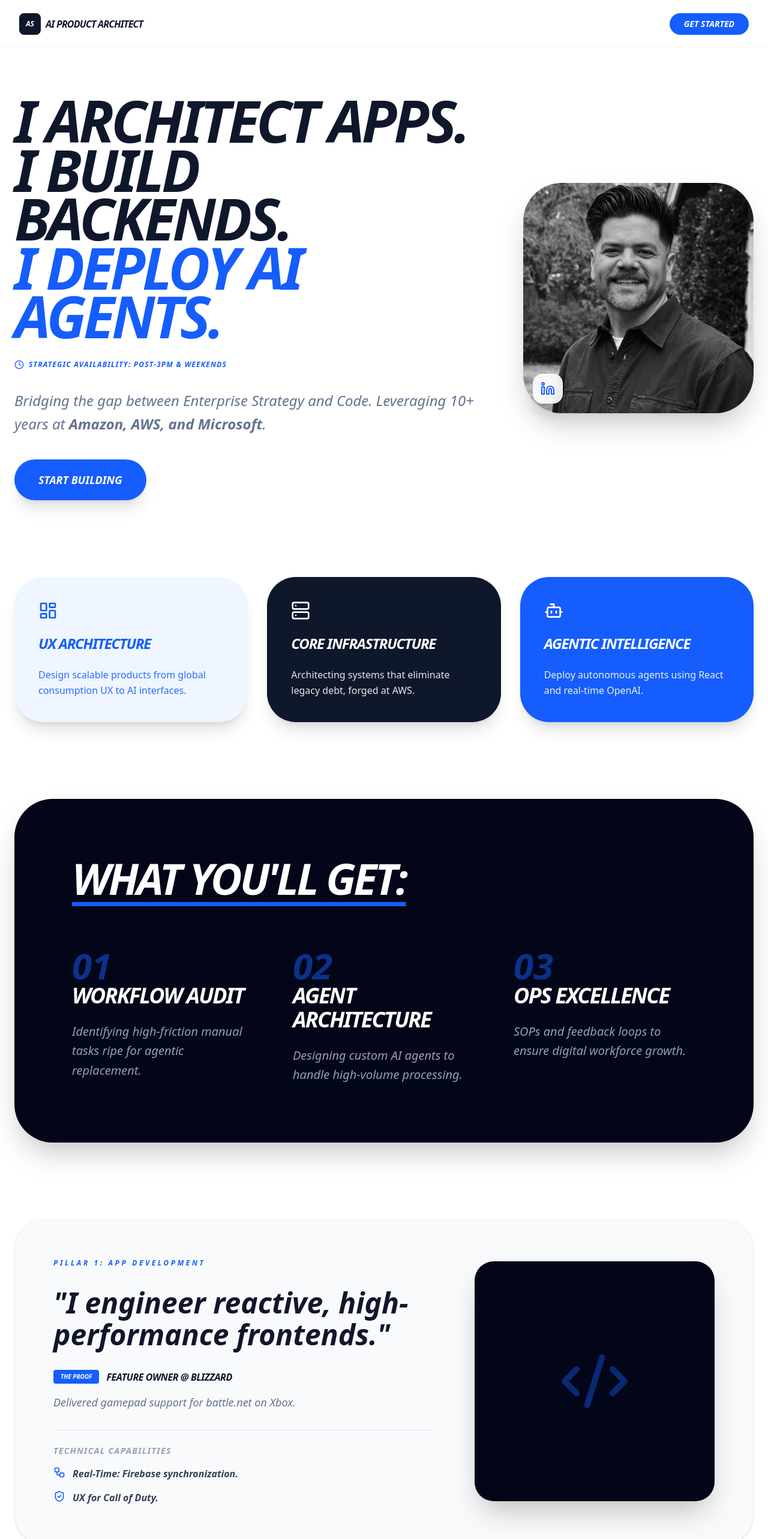
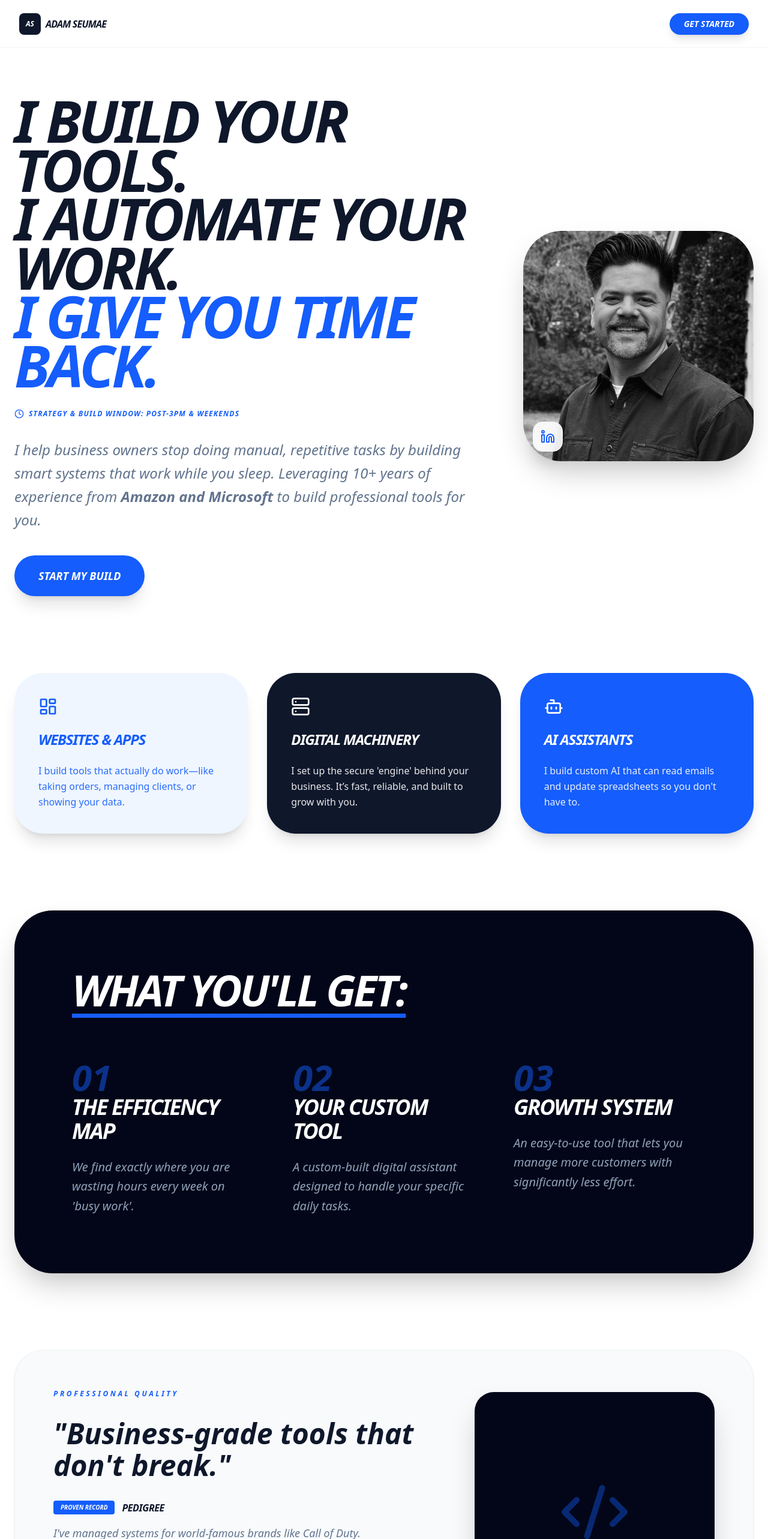
Before and after one commit to bombayway-png/portfolio-2026, a Next.js app: page / in a window 1280 px wide. Shown: the top 2566 px of the page at 60% size. Built offline with nearby package versions, Linux system fonts and the light colour scheme.

Commit message:
Update page.tsx

```diff
--- a/app/page.tsx
+++ b/app/page.tsx
@@ -38,8 +38,9 @@ export default function Home() {
   const outcomeRef = useRef<HTMLTextAreaElement>(null);
   const bottleneckRef = useRef<HTMLTextAreaElement>(null);
 
-  const outcomePlaceholder = "Clearly define the goal as best as you can today...";
-  const bottleneckPlaceholder = "e.g. High manual overhead in lead management, legacy system technical debt...";
+  // Simplified Placeholders
+  const outcomePlaceholder = "What is the #1 thing you want this tool to do for your business?";
+  const bottleneckPlaceholder = "Describe the 'busy work' that is currently taking up too much of your time...";
 
   const openPortal = (defaultType: string = '') => {
     setFormData(prev => ({ ...prev, projectType: defaultType }));
@@ -55,20 +56,19 @@ export default function Home() {
     });
   }, [formData.outcome, formData.description, activeFilter]);
 
-  // --- Deep Ingestion Handshake ---
   const generateCalendlyUrl = () => {
     const fullBriefing = `
-PROJECT: ${formData.projectType}
-OUTCOME: ${formData.outcome}
-BOTTLENECK: ${formData.description}
-BUDGET: ${formData.budget || 'Not specified'}
+GOAL: ${formData.projectType}
+DESIRED OUTCOME: ${formData.outcome}
+MANUAL BOTTLENECK: ${formData.description}
+BUDGET ESTIMATE: ${formData.budget || 'To be discussed'}
     `.trim();
 
     const baseUrl = "https://calendly.com/adamseumae/discovery-session";
     const params = new URLSearchParams({
       name: formData.name,
       email: formData.email,
-      'a1': fullBriefing // Bundled for invite notes visibility
+      'a1': fullBriefing
     });
     return `${baseUrl}?${params.toString()}`;
   };
@@ -84,32 +84,34 @@ BUDGET: ${formData.budget || 'Not specified'}
 
   return (
     <div className="min-h-screen bg-white text-slate-900 font-sans selection:bg-blue-100 overflow-x-hidden text-left">
+      {/* --- Sticky Navigation --- */}
       <nav className="fixed top-0 w-full z-50 bg-white/80 backdrop-blur-md border-b border-slate-100 h-20 flex items-center px-4 md:px-8">
         <div className="max-w-7xl mx-auto w-full flex justify-between items-center text-slate-900">
           <div className="flex items-center gap-2 font-black italic uppercase">
             <div className="w-8 h-8 md:w-9 md:h-9 bg-slate-900 rounded-lg flex items-center justify-center text-white text-[10px] md:text-xs">AS</div>
-            <span className="text-xs md:text-base tracking-tighter">AI Product Architect</span>
+            <span className="text-xs md:text-base tracking-tighter">Adam Seumae</span>
           </div>
-          <button onClick={() => openPortal()} className="bg-blue-600 text-white px-6 py-2 rounded-full font-bold text-[10px] md:text-sm uppercase italic hover:bg-blue-700 transition-all">Get Started</button>
+          <button onClick={() => openPortal()} className="bg-blue-600 text-white px-6 py-2 rounded-full font-bold text-[10px] md:text-sm uppercase italic hover:bg-blue-700 transition-all shadow-lg">Get Started</button>
         </div>
       </nav>
 
       <main className="max-w-7xl mx-auto px-6 pt-40 pb-24 text-slate-900">
-        {/* --- Hero Section --- */}
+        {/* --- Hero Section: Plain English --- */}
         <section className="flex flex-col md:flex-row gap-16 items-center mb-32">
           <div className="flex-1 order-2 md:order-1 text-slate-900">
             <h1 className="text-5xl md:text-8xl font-black tracking-tighter leading-[0.85] mb-8 italic uppercase">
-              I Architect Apps. <br /> I Build Backends. <br />
-              <span className="text-blue-600">I Deploy AI Agents.</span>
+              I Build Your Tools. <br /> I Automate Your Work. <br />
+              <span className="text-blue-600">I Give You Time Back.</span>
             </h1>
             <div className="flex items-center justify-start gap-2 text-blue-600 font-black text-[10px] md:text-xs uppercase italic tracking-widest mb-8">
-               <Clock size={16} /> Strategic Availability: Post-3PM & Weekends
+               <Clock size={16} /> Strategy & Build Window: Post-3PM & Weekends
             </div>
             <p className="text-xl md:text-2xl text-slate-500 max-w-3xl font-medium italic mb-10 leading-relaxed">
-              Bridging the gap between Enterprise Strategy and Code. Leveraging 10+ years at <strong>Amazon, AWS, and Microsoft</strong>.
+              I help business owners stop doing manual, repetitive tasks by building smart systems that work while you sleep. Leveraging 10+ years of experience from <strong>Amazon and Microsoft</strong> to build professional tools for you.
             </p>
-            <button onClick={() => openPortal()} className="bg-blue-600 text-white px-10 py-5 rounded-full text-lg font-black hover:scale-105 transition-all shadow-xl italic uppercase">Start Building</button>
+            <button onClick={() => openPortal()} className="bg-blue-600 text-white px-10 py-5 rounded-full text-lg font-black hover:scale-105 transition-all shadow-xl italic uppercase">Start My Build</button>
           </div>
+
           <div className="relative order-1 md:order-2 group">
             <div className="relative w-48 h-48 md:w-96 md:h-96 rounded-[3rem] md:rounded-[4rem] overflow-hidden shadow-2xl grayscale transition-all group-hover:grayscale-0">
                <Image src="/headshot.jpeg" alt="Adam Seumae" fill className="object-cover" priority />
@@ -120,34 +122,37 @@ BUDGET: ${formData.budget || 'Not specified'}
           </div>
         </section>
 
-        {/* --- Integration Triad --- */}
+        {/* --- Simplified Triad --- */}
         <section className="mb-32 grid grid-cols-1 md:grid-cols-3 gap-8">
-            <TriadCard icon={LayoutDashboard} title="UX Architecture" desc="Design scalable products from global consumption UX to AI interfaces." color="bg-blue-50 text-blue-600" />
-            <TriadCard icon={Server} title="Core Infrastructure" desc="Architecting systems that eliminate legacy debt, forged at AWS." color="bg-slate-900 text-white" />
-            <TriadCard icon={Bot} title="Agentic Intelligence" desc="Deploy autonomous agents using React and real-time OpenAI." color="bg-blue-600 text-white" />
+            <TriadCard icon={LayoutDashboard} title="Websites & Apps" desc="I build tools that actually do work—like taking orders, managing clients, or showing your data." color="bg-blue-50 text-blue-600" />
+            <TriadCard icon={Server} title="Digital Machinery" desc="I set up the secure 'engine' behind your business. It’s fast, reliable, and built to grow with you." color="bg-slate-900 text-white" />
+            <TriadCard icon={Bot} title="AI Assistants" desc="I build custom AI that can read emails and update spreadsheets so you don't have to." color="bg-blue-600 text-white" />
         </section>
 
-        {/* --- Rendered "What You'll Get" --- */}
+        {/* --- What You'll Get --- */}
         <section className="bg-slate-950 rounded-[4rem] p-12 md:p-24 text-white mb-32 shadow-2xl">
           <h2 className="text-4xl md:text-7xl font-black italic mb-20 uppercase tracking-tighter underline decoration-blue-600 underline-offset-[12px]">What You&apos;ll Get:</h2>
           <div className="grid grid-cols-1 md:grid-cols-3 gap-16">
-            <GetItem num="01" title="Workflow Audit" desc="Identifying high-friction manual tasks ripe for agentic replacement." />
-            <GetItem num="02" title="Agent Architecture" desc="Designing custom AI agents to handle high-volume processing." />
-            <GetItem num="03" title="Ops Excellence" desc="SOPs and feedback loops to ensure digital workforce growth." />
+            <GetItem num="01" title="The Efficiency Map" desc="We find exactly where you are wasting hours every week on 'busy work'." />
+            <GetItem num="02" title="Your Custom Tool" desc="A custom-built digital assistant designed to handle your specific daily tasks." />
+            <GetItem num="03" title="Growth System" desc="An easy-to-use tool that lets you manage more customers with significantly less effort." />
           </div>
         </section>
 
-        {/* --- Service Pillars --- */}
+        {/* --- Proof Section --- */}
         <div className="space-y-12 mb-32">
-          <ServicePillarCard pillar="Pillar 1: App Development" pitch="&quot;I engineer reactive, high-performance frontends.&quot;" proof="Feature Owner @ Blizzard" proofDetail="Delivered gamepad support for battle.net on Xbox." tech="Real-Time: Firebase synchronization." scale="UX for Call of Duty." icon={Code2} />
-          <ServicePillarCard pillar="Pillar 2: Backend & AI" pitch="&quot;I build the Central Nervous System of your business.&quot;" proof="Ops Excellence @ AWS" proofDetail="Engineered solutions saving $6M in renewals." tech="Security: Zero-trust serverless." scale="Automation for 15 locales." icon={Database} />
+          <ServicePillarCard pillar="Professional Quality" pitch="&quot;Business-grade tools that don't break.&quot;" proof="Pedigree" proofDetail="I've managed systems for world-famous brands like Call of Duty." tech="Speed: Modern, fast-loading interfaces." scale="Reliability: Built with the same rigor used at Microsoft." icon={Code2} />
+          <ServicePillarCard pillar="Proven Results" pitch="&quot;Turning messy processes into simple savings.&quot;" proof="Direct Impact" proofDetail="At AWS, I built tools that saved millions of dollars for the organization." tech="Security: Keeping your business data private and safe." scale="Global: Experience managing tools across 15 countries." icon={Database} />
         </div>
 
-        {/* --- Bottom CTA --- */}
+        {/* --- Bottom CTA: Non-Tech --- */}
         <section className="bg-blue-600 rounded-[3rem] p-12 md:p-20 text-center text-white mb-24 shadow-2xl">
-          <h2 className="text-4xl md:text-6xl font-black italic uppercase tracking-tighter mb-8">Free &quot;Human-in-the-Loop&quot; Audit</h2>
-          <button onClick={() => openPortal('AI Strategy Consult')} className="bg-white text-blue-600 px-10 py-5 rounded-full text-xl font-black hover:scale-105 transition-all shadow-2xl italic uppercase inline-flex items-center gap-4">
-            Schedule a Call <ArrowRight size={24} />
+          <h2 className="text-4xl md:text-6xl font-black italic uppercase tracking-tighter mb-8">Free 15-Minute Audit</h2>
+          <p className="text-xl md:text-2xl font-medium italic leading-relaxed max-w-4xl mx-auto mb-12 opacity-90">
+            Let&apos;s chat about your business goals and find one repetitive task we can automate this week. No technical knowledge required.
+          </p>
+          <button onClick={() => openPortal('Strategy Talk')} className="bg-white text-blue-600 px-10 py-5 rounded-full text-xl font-black hover:scale-105 transition-all shadow-2xl italic uppercase inline-flex items-center gap-4">
+            Book My Audit <ArrowRight size={24} />
           </button>
         </section>
       </main>
@@ -161,20 +166,19 @@ BUDGET: ${formData.budget || 'Not specified'}
 
               {activeFilter === 'intake' ? (
                 <div>
-                  <h2 className="text-4xl md:text-8xl font-black italic mb-8 md:mb-12 uppercase tracking-tighter">customer intake</h2>
+                  <h2 className="text-4xl md:text-8xl font-black italic mb-8 md:mb-12 uppercase tracking-tighter">Business Intake</h2>
                   <form className="space-y-8 md:space-y-12">
                      <div className="grid grid-cols-1 md:grid-cols-2 gap-8 md:gap-12">
-                        <div className="space-y-3 md:col-span-2 relative text-slate-900">
-                           <label className="text-[10px] md:text-xs font-black uppercase tracking-widest text-blue-600">I am interested in...</label>
+                        <div className="space-y-3 md:col-span-2 relative">
+                           <label className="text-[10px] md:text-xs font-black uppercase tracking-widest text-blue-600">I need help with...</label>
                            <div className="relative group">
                              <select className={`${inputClasses} cursor-pointer`} value={formData.projectType} onChange={(e) => setFormData({...formData, projectType: e.target.value})}>
-                               <option value="" disabled>Select project type</option>
-                               <option value="AI Strategy Consult">An AI Strategy Consult</option>
-                               <option value="First AI Agent">Build your first AI Agent</option>
-                               <option value="Multiple AI Agents">Build Multiple AI Autonomous Agents</option>
-                               <option value="Business Landing Page">Build a business landing page</option>
-                               <option value="Multi-User App">Build a Multi-User Application</option>
-                               <option value="Data Synthesis">Data Synthesis: Visualization and Insights</option>
+                               <option value="" disabled>Select an option</option>
+                               <option value="Saving time on daily tasks">Saving time on daily tasks</option>
+                               <option value="Building a custom tool">Building a custom tool</option>
+                               <option value="Building a professional website">Building a professional website</option>
+                               <option value="Organizing my data">Organizing my data</option>
+                               <option value="AI Strategy talk">Just a strategy talk</option>
                              </select>
                              <ChevronDown className="absolute right-0 bottom-4 text-slate-400 pointer-events-none" size={24} />
                            </div>
@@ -184,24 +188,24 @@ BUDGET: ${formData.budget || 'Not specified'}
                            <input className={inputClasses} placeholder="Name" value={formData.name} onChange={(e) => setFormData({...formData, name: e.target.value})} />
                         </div>
                         <div className="space-y-3">
-                           <label className="text-[10px] md:text-xs font-black uppercase tracking-widest text-blue-600">Business Email</label>
+                           <label className="text-[10px] md:text-xs font-black uppercase tracking-widest text-blue-600">Best Email</label>
                            <input className={inputClasses} placeholder="Email" value={formData.email} onChange={(e) => setFormData({...formData, email: e.target.value})} />
                         </div>
-                        <div className="space-y-3 md:col-span-2 text-slate-900">
+                        <div className="space-y-3 md:col-span-2">
                            <label className="text-[10px] md:text-xs font-black uppercase tracking-widest text-blue-600 italic">Project Budget (Optional)</label>
                            <input className={inputClasses} placeholder="e.g. $750" value={formData.budget} onChange={(e) => setFormData({...formData, budget: e.target.value})} />
                         </div>
                      </div>
-                     <div className="space-y-3 md:col-span-2 text-slate-900">
-                        <label className="text-[10px] md:text-xs font-black uppercase tracking-widest text-blue-600">Target Outcome</label>
+                     <div className="space-y-3 md:col-span-2">
+                        <label className="text-[10px] md:text-xs font-black uppercase tracking-widest text-blue-600">Main Goal</label>
                         <textarea ref={outcomeRef} className={`${inputClasses} resize-none overflow-hidden`} rows={1} placeholder={outcomePlaceholder} value={formData.outcome} onChange={(e) => setFormData({...formData, outcome: e.target.value})} />
                      </div>
-                     <div className="space-y-3 md:col-span-2 text-slate-900">
-                        <label className="text-[10px] md:text-xs font-black uppercase tracking-widest text-blue-600">Technical Bottleneck</label>
+                     <div className="space-y-3 md:col-span-2">
+                        <label className="text-[10px] md:text-xs font-black uppercase tracking-widest text-blue-600">Current Bottleneck</label>
                         <textarea ref={bottleneckRef} className={`${inputClasses} resize-none overflow-hidden`} rows={3} placeholder={bottleneckPlaceholder} value={formData.description} onChange={(e) => setFormData({...formData, description: e.target.value})} />
                      </div>
                     <button type="button" onClick={handleInitialSubmit} disabled={isSubmitting} className="w-full bg-blue-600 text-white py-6 md:py-8 rounded-2xl md:rounded-[2rem] text-xl md:text-3xl font-black italic uppercase shadow-2xl hover:scale-[1.02] transition-all flex items-center justify-center gap-4">
-                      {isSubmitting ? "Synthesizing Requirements..." : "Generate Briefing Card"} <ArrowRight size={32} />
+                      {isSubmitting ? "Generating Plan..." : "Generate Business Blueprint"} <ArrowRight size={32} />
                     </button>
                   </form>
                 </div>
@@ -209,30 +213,30 @@ BUDGET: ${formData.budget || 'Not specified'}
                 <motion.div initial={{ scale: 0.95, opacity: 0 }} animate={{ scale: 1, opacity: 1 }} className="space-y-12 text-left">
                   <div className="bg-slate-900 text-white p-8 md:p-12 rounded-[3rem] shadow-2xl border-4 border-blue-600 relative overflow-hidden">
                     <div className="absolute top-0 right-0 p-8 opacity-10"><FileText size={120} /></div>
-                    <h2 className="text-sm font-black uppercase tracking-[0.5em] text-blue-400 mb-8 italic text-blue-400">Architecture Briefing Card</h2>
-                    <div className="space-y-8 relative z-10 text-white">
+                    <h2 className="text-sm font-black uppercase tracking-[0.5em] text-blue-400 mb-8 italic">Your Business Blueprint</h2>
+                    <div className="space-y-8 relative z-10">
                       <div>
-                        <p className="text-xs font-black uppercase text-slate-500 tracking-widest mb-1">Architectural Lead</p>
+                        <p className="text-xs font-black uppercase text-slate-500 tracking-widest mb-1">Business Owner</p>
                         <p className="text-3xl font-black italic uppercase text-white">{formData.name}</p>
                       </div>
                       <div>
                         <p className="text-xs font-black uppercase text-slate-500 tracking-widest mb-1">Project Intent & Budget</p>
-                        <p className="text-xl font-bold italic text-blue-400 uppercase tracking-tighter">{formData.projectType} • {formData.budget || 'Optional'}</p>
+                        <p className="text-xl font-bold italic text-blue-400 uppercase tracking-tighter">{formData.projectType} • {formData.budget || 'To Be Discussed'}</p>
                       </div>
                       <div>
                         <p className="text-xs font-black uppercase text-slate-500 tracking-widest mb-1">Target Bottleneck</p>
-                        <p className="text-xl font-medium italic text-slate-300 leading-relaxed text-white">&quot;{formData.description}&quot;</p>
+                        <p className="text-xl font-medium italic text-slate-300 leading-relaxed">&quot;{formData.description}&quot;</p>
                       </div>
                       <div className="pt-6 border-t border-slate-800 flex items-center gap-2 text-blue-400 font-bold italic">
-                        <Zap size={18} /> Ready for Agentic Synchronization
+                        <Zap size={18} /> Ready to Simplify Your Work
                       </div>
                     </div>
                   </div>
                   <div className="space-y-6 text-slate-900">
-                    <h3 className="text-2xl font-black italic uppercase tracking-tight text-slate-900">Synchronize Discovery Session</h3>
+                    <h3 className="text-2xl font-black italic uppercase tracking-tight">Schedule Your Blueprint Review</h3>
                     <div className="flex flex-col md:flex-row gap-4">
                       <a href={generateCalendlyUrl()} target="_blank" rel="noopener noreferrer" className="bg-blue-600 text-white px-10 py-6 rounded-full text-2xl font-black italic uppercase hover:bg-blue-700 transition-all flex items-center justify-center gap-4 shadow-xl">
-                        <CheckCircle size={28} /> Approve & Schedule <Calendar size={24} />
+                        <CheckCircle size={28} /> Confirm & Book <Calendar size={24} />
                       </a>
                     </div>
                   </div>
@@ -275,13 +279,13 @@ function ServicePillarCard({ pillar, pitch, proof, proofDetail, tech, scale, ico
         <h3 className="text-4xl md:text-5xl font-black italic leading-[1.1] text-slate-900">{pitch}</h3>
         <div className="space-y-4 text-slate-900">
           <div className="flex items-center gap-3">
-             <span className="bg-blue-600 text-white px-3 py-1 rounded font-black text-[10px] uppercase italic">The Proof</span>
+             <span className="bg-blue-600 text-white px-3 py-1 rounded font-black text-[10px] uppercase italic">Proven Record</span>
              <span className="font-black italic uppercase tracking-tight text-slate-900">{proof}</span>
           </div>
           <p className="text-lg text-slate-500 italic font-medium">{proofDetail}</p>
         </div>
         <div className="pt-6 border-t border-slate-200 space-y-4">
-           <p className="text-sm font-black uppercase text-slate-400 italic tracking-widest">Technical Capabilities</p>
+           <p className="text-sm font-black uppercase text-slate-400 italic tracking-widest">How It Helps You</p>
            <div className="flex gap-3 text-slate-700 font-bold italic"><Workflow size={20} className="text-blue-600 shrink-0" /> {tech}</div>
            <div className="flex gap-3 text-slate-700 font-bold italic"><ShieldCheck size={20} className="text-blue-600 shrink-0" /> {scale}</div>
         </div>
```
